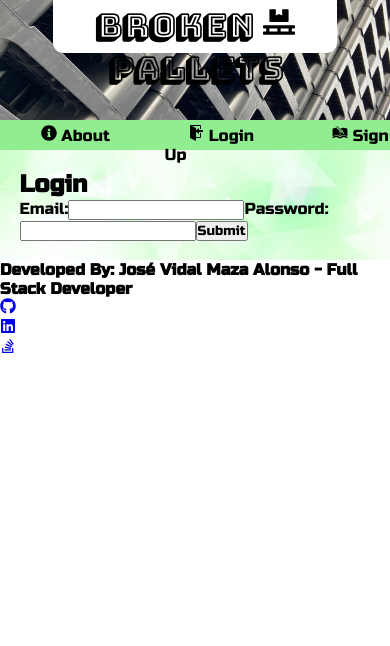
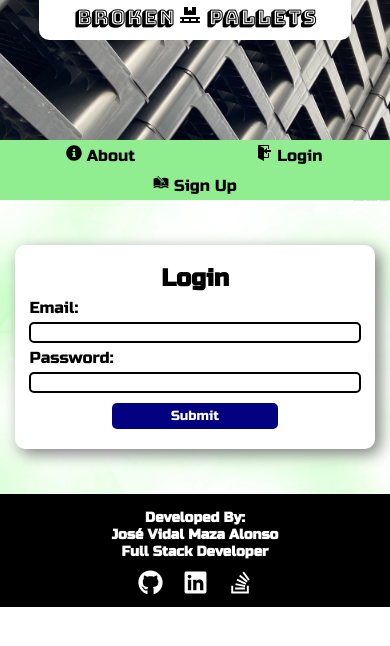
Before and after one commit to josevidmal/jvma-broken-pallets, a React (Create React App) app in the folder client/: page /login in a window 390 px wide. Shown: the top 646 px of the page. Built offline with nearby package versions, Linux system fonts and the light colour scheme; a web font is replaced by a local one.

Commit message:
Adding code to App.css to set style to login and signup form. Fixed code for header, footer and about sections to make them responsive with extra small screens. Added code with classNames to Home.js, Login.js, Signup.js, Profile.js, MyOffersList, CreateOfferForm, AllOffersList and MyPurchasesList.

```diff
--- a/client/src/App.css
+++ b/client/src/App.css
@@ -1,6 +1,6 @@
 header {
-    width: 100vw;
-    height: 150px;
+    width: 100%;
+    height: 200px;
     background-image: url("./assets/images/recycled-plastic-pallets.png");
     background-position: center;
     background-size: cover;
@@ -10,14 +10,15 @@ header {
 }
 
 header h1 {
-    flex-basis: 73%;
-    height: 35%;
+    flex-basis: 80%;
+    height: 40px;
     color: black;
     text-align: center;
     background-color: white;
     border-radius: 0px 0px 10px 10px;
     font-family: 'Bungee Shade';
-    padding: 5px 0px;
+    font-size: 20px;
+    padding: 5px 5px;
 }
 
 li {
@@ -27,30 +28,33 @@ li {
 nav {
     flex-basis: 100%;
     align-self: flex-end;
-    height: 20%;
     background-color: lightgreen;
-    padding: 5px 0px;
 }
 
 nav ul {
     text-align: center;
+    display: flex;
+    flex-wrap: wrap;
+    justify-content: space-evenly;
+    align-content: space-between;
 }
 
 .home-nav-li {
     display: inline;
-    margin: 0% 10%;
+    flex-basis: 40%;
+    margin: 5px 10px;
     text-align: center;
 }
 
 .seller-nav-li {
     display: inline;
-    margin: 0% 3%;
+    margin: 5px 10px;
     text-align: center;
 }
 
 .recycler-nav-li {
     display: inline;
-    margin: 0% 3%;
+    margin: 5px 10px;
     text-align: center;
 }
 
@@ -64,14 +68,27 @@ nav ul {
 }
 
 .links:hover {
-    color: rgb(40, 40, 255);
+    color: rgb(66, 66, 255);
 }
 
 .main-container {
     background-image: url("./assets/images/light-green-background.webp");
     background-position: center;
     background-size: cover;
-    padding: 5% 5%;
+    padding: 35px 15px;
+}
+
+.section-cards {
+    background-color: white;
+    padding: 4% 4%;
+    border-radius: 10px;
+    box-shadow: 5px 5px 15px gray;
+    margin: 10px 0px;
+}
+
+.section-headings {
+    text-align: center;
+    margin: 5px 5px;
 }
 
 #about-section {
@@ -79,10 +96,6 @@ nav ul {
     flex-wrap: wrap;
     justify-content: center;
     align-content: space-between;
-    background-color: white;
-    padding: 4% 4%;
-    border-radius: 10px;
-    box-shadow: 5px 5px 15px gray;
 }
 
 #home-image {
@@ -94,4 +107,65 @@ nav ul {
 #about-section p {
     text-align: justify;
     margin-bottom: 10px;
+    font-size: 12px;
 }
+
+.form-inputs, .form-selects {
+    width: 100%;
+    padding: 1px 5px;
+    border: 2px solid black;
+    border-radius: 5px;
+    font-family: monospace;
+    margin: 5px 0px;
+}
+
+.form-inputs:focus, .form-selects:focus {
+    outline: none;
+    border: 2px solid orange;
+}
+
+.forms div {
+    text-align: center;
+}
+
+.btns {
+    color: white;
+    width: 50%;
+    padding: 5px;
+    border: none;
+    border-radius: 5px;
+    background-color: navy;
+    margin: 5px 0px;
+}
+
+#login-form button:hover {
+    background-color:  rgb(66, 66, 255);
+    cursor: pointer;
+}
+
+#login-required, #login-error {
+    color: red;
+}
+
+footer {
+    background-color: black;
+    color: white;
+    text-align: center;
+    font-size: 14px;
+    padding: 5px 5px;
+}
+
+footer h4 {
+    margin: 10px 10px;
+}
+
+footer ul li {
+    display: inline;
+    font-size: 25px;
+    margin: 10px 10px;
+}
+
+.footer-links {
+    display: inline;
+    color: white;
+}
--- a/client/src/components/AllOffersList/index.js
+++ b/client/src/components/AllOffersList/index.js
@@ -41,10 +41,10 @@ const AllOffersList = () => {
     }
 
     return (
-        <section>
-            <h2>All Offers</h2>
+        <section id="allOffers-section">
+            <h2 className="section-headings">All Offers</h2>
             {offers.map((offer) => (
-                <div key={offer._id}>
+                <div className="section-cards" key={offer._id}>
                     <h4>Offer ID: {offer._id}</h4>
                     <ul>
                         <li>Seller: {offer.seller}</li>
@@ -59,9 +59,11 @@ const AllOffersList = () => {
                         <li>Date Created: {offer.dateCreated}</li>
                     </ul>
                     <img src={require(`../../assets/images/${offer.image}`)} alt='damaged-plastic-pallets'/>
-                    <button onClick={() => handleSaveOffer(offer._id)}>Buy</button>
+                    <div>
+                        <button className="btns" onClick={() => handleSaveOffer(offer._id)}>Buy</button>
+                    </div>
                     {error && (
-                        <p>{error.message}</p>
+                        <p className="error-messages">{error.message}</p>
                     )}
                 </div>
             ))}
--- a/client/src/components/CreateOfferForm/index.js
+++ b/client/src/components/CreateOfferForm/index.js
@@ -118,11 +118,12 @@ const CreateOfferForm = () => {
     }
 
     return (
-        <section>
-            <h2>Create Offer</h2>
-            <form onSubmit={handleFormSubmit}>
+        <section id="createOffer-section" className="section-cards">
+            <h2 className="section-headings">Create Offer</h2>
+            <form id="createOffer-form" className="forms" onSubmit={handleFormSubmit}>
                 <label htmlFor="palletQty">Pallet Quantity:</label>
                 <input
+                    className="form-inputs"
                     name="palletQty"
                     type="number"
                     value={palletQty}
@@ -130,32 +131,34 @@ const CreateOfferForm = () => {
                 />
                 <label htmlFor="price">Price:</label>
                 <input
+                    className="form-inputs"
                     name="price"
                     type="number"
                     value={price}
                     onChange={handleChange}
                 />
                 <label htmlFor="material">Material:</label>
-                <select name="material" defaultValue="" onChange={handleChange}>
+                <select className="form-selects" name="material" defaultValue="" onChange={handleChange}>
                     <option value=""></option>
                     <option value="HDPE">HDPE</option>
                     <option value="PP">PP</option>
                 </select>
                 <label htmlFor="dimension">Dimension:</label>
-                <select name="dimension" defaultValue="" onChange={handleChange}>
+                <select className="form-selects" name="dimension" defaultValue="" onChange={handleChange}>
                     <option value=""></option>
                     <option value='48" x 40"'>48" x 40"</option>
                     <option value='48" x 48"'>48" x 48"</option>
                 </select>
                 <label htmlFor="address">Address:</label>
                 <input
+                    className="form-inputs"
                     name="address"
                     type="text"
                     value={address}
                     onChange={handleChange}
                 />
                 <label htmlFor="state">State:</label>
-                <select name="state" defaultValue="" onChange={handleChange}>
+                <select className="form-selects" name="state" defaultValue="" onChange={handleChange}>
                     <option value=""></option>
                     <option value="Aguascalientes">Aguascalientes</option>
                     <option value="Baja California">Baja California</option>
@@ -192,18 +195,21 @@ const CreateOfferForm = () => {
                 </select>
                 <label htmlFor="image">Image:</label>
                 <input
+                    className="form-inputs"
                     name="image"
                     type="text"
                     value={image}
                     onChange={handleChange}
                 />
                 {requiredField && (
-                    <p>{requiredField}</p>
+                    <p className="required-fields">{requiredField}</p>
                 )}
-                <button type="submit">Create Offer</button>
+                <div>
+                    <button className="btns" type="submit">Create Offer</button>
+                </div>
             </form>
             {error && (
-                <p>{error.message}</p>
+                <p className="error-messages">{error.message}</p>
             )}
         </section>
     );
--- a/client/src/components/Footer/index.js
+++ b/client/src/components/Footer/index.js
@@ -4,11 +4,11 @@ import { FaGithub, FaLinkedin, FaStackOverflow } from 'react-icons/fa';
 const Footer = () => {
     return (
         <footer>
-            <h4>Developed By: José Vidal Maza Alonso - Full Stack Developer</h4>
+            <h4>Developed By:<br></br>José Vidal Maza Alonso<br></br>Full Stack Developer</h4>
             <ul>
-                <li><a href="https://github.com/josevidmal"><FaGithub /></a></li>
-                <li><a href="https://www.linkedin.com/in/jose-vidal-maza-alonso-73477646/"><FaLinkedin /></a></li>
-                <li><a href="https://stackoverflow.com/users/17156054/jos%c3%a9-vidal"><FaStackOverflow /></a></li>
+                <li><a className="footer-links" href="https://github.com/josevidmal"><FaGithub /></a></li>
+                <li><a className="footer-links" href="https://www.linkedin.com/in/jose-vidal-maza-alonso-73477646/"><FaLinkedin /></a></li>
+                <li><a className="footer-links" href="https://stackoverflow.com/users/17156054/jos%c3%a9-vidal"><FaStackOverflow /></a></li>
             </ul>
         </footer>
     )
--- a/client/src/components/Header/index.js
+++ b/client/src/components/Header/index.js
@@ -24,8 +24,8 @@ const Header = () => {
                         </ul>
                     ) : (
                         <ul>
-                            <li className="recycler-nav-li"><Link className="links" to="/allOffers"><MdLocalOffer />All Offers</Link></li>
-                            <li className="recycler-nav-li"><Link className="links" to="/me/myPurchases"><FaTruck />My Purchases</Link></li>
+                            <li className="recycler-nav-li"><Link className="links" to="/allOffers"><MdLocalOffer /> All Offers</Link></li>
+                            <li className="recycler-nav-li"><Link className="links" to="/me/myPurchases"><FaTruck /> My Purchases</Link></li>
                             <li className="recycler-nav-li"><Link className="links" to="/me"><BsFilePersonFill /> Profile</Link></li>
                             <li className="recycler-nav-li"><Link className="links" onClick={Auth.logout} to="/"><RiLogoutBoxRFill /> Logout</Link></li>
                         </ul>
--- a/client/src/components/MyOffersList/index.js
+++ b/client/src/components/MyOffersList/index.js
@@ -45,11 +45,11 @@ const MyOffersList = () => {
     }
 
     return (
-        <section>
-            <h2>My Offers</h2>
+        <section id="myOffers-section">
+            <h2 className="section-headings">My Offers</h2>
             {me.myOffers?.map((myOffer) => {
                 return (
-                    <div key={myOffer._id}>
+                    <div className="section-cards" key={myOffer._id}>
                         <h4>Offer ID: {myOffer._id}</h4>
                         <ul>
                             <li>Seller: {myOffer.seller}</li>
@@ -64,7 +64,9 @@ const MyOffersList = () => {
                             <li>Date Created: {myOffer.dateCreated}</li>
                         </ul>
                         <img src={require(`../../assets/images/${myOffer.image}`)} alt='damaged-pallets'/>
-                        <button onClick={() => handleDeleteOffer(myOffer._id)}>Delete</button>
+                        <div>
+                            <button className="btns" onClick={() => handleDeleteOffer(myOffer._id)}>Delete</button>
+                        </div>
                     </div>
                 );
             })}
--- a/client/src/components/MyPurchasesList/index.js
+++ b/client/src/components/MyPurchasesList/index.js
@@ -44,11 +44,11 @@ const MyPurchasesList = () => {
     }
 
     return (
-        <section>
-            <h2>My Purchases</h2>
+        <section id="myPurchases-section" className="section-cards">
+            <h2 className="section-headings">My Purchases</h2>
             {me.myPurchases?.map((myPurchase) => {
                 return (
-                    <div key={myPurchase._id}>
+                    <div className="section-cards" key={myPurchase._id}>
                         <h4>Order ID: {myPurchase._id}</h4>
                         <ul>
                             <li>Seller: {myPurchase.seller}</li>
@@ -62,7 +62,9 @@ const MyPurchasesList = () => {
                             <li>Status: {myPurchase.offerStatus}</li>
                         </ul>
                         <img src={require(`../../assets/images/${myPurchase.image}`)} alt='damaged-pallets' />
-                        <button onClick={() => handleRemovePurchase(myPurchase._id)}>Remove Purchase</button>
+                        <div>
+                            <button className="btns" onClick={() => handleRemovePurchase(myPurchase._id)}>Remove Purchase</button>
+                        </div>
                     </div>
                 );
             })}
--- a/client/src/pages/Home.js
+++ b/client/src/pages/Home.js
@@ -3,7 +3,7 @@ import CircularEconomy from '../assets/images/circular-economy.webp'
 
 const Home = () => {
     return (
-        <section id="about-section">
+        <section id="about-section" className="section-cards">
             <p>
                 Welcome to Broken Pallets, the web application where companies can offer their damaged
                 plastic pallets to recyclers, at a residual price of their original value. All with the
--- a/client/src/pages/Login.js
+++ b/client/src/pages/Login.js
@@ -49,11 +49,12 @@ const Login = () => {
     };
 
     return (
-        <section>
-            <h2>Login</h2>
-            <form onSubmit={handleFormSubmit}>
+        <section id="login-section" className="section-cards">
+            <h2 className="section-headings">Login</h2>
+            <form id="login-form" className="forms" onSubmit={handleFormSubmit}>
                 <label htmlFor="email">Email:</label>
                 <input
+                    className="form-inputs"
                     name="email"
                     type="email"
                     value={formState.email}
@@ -61,18 +62,21 @@ const Login = () => {
                 />
                 <label htmlFor="password">Password:</label>
                 <input
+                    className="form-inputs"
                     name="password"
                     type="password"
                     value={formState.password}
                     onChange={handleChange}
                 />
                 {requiredField && (
-                    <p>{requiredField}</p>
+                    <p className="required-fields">{requiredField}</p>
                 )}
-                <button type="submit">Submit</button>
+                <div>
+                    <button className="btns" type="submit">Submit</button>
+                </div>
             </form>
             {error && (
-                <p>{error.message}</p>
+                <p className="error-messages">{error.message}</p>
             )}
         </section>
     );
--- a/client/src/pages/Profile.js
+++ b/client/src/pages/Profile.js
@@ -18,8 +18,8 @@ const Profile = () => {
     }
 
     return (
-        <section>
-            <h2>User Information</h2>
+        <section id="profile-section" className="section-cards">
+            <h2 className="section-headings">User Information</h2>
             <ul>
                 <li>Name: {`${userData.firstName} ${userData.lastName}`}</li>
                 <li>Company: {`${userData.company}`}</li>
--- a/client/src/pages/Signup.js
+++ b/client/src/pages/Signup.js
@@ -69,11 +69,12 @@ const Signup = () => {
     };
 
     return (
-        <section>
-            <h2>Sign Up</h2>
-            <form onSubmit={handleFormSubmit}>
+        <section id="signup-section" className="section-cards">
+            <h2 className="section-headings">Sign Up</h2>
+            <form id="signup-form" className="forms" onSubmit={handleFormSubmit}>
                 <label htmlFor="firstName">First Name:</label>
                 <input
+                    className="form-inputs"
                     name="firstName"
                     type="text"
                     value={formState.firstName}
@@ -81,6 +82,7 @@ const Signup = () => {
                 />
                 <label htmlFor="lastName">Last Name:</label>
                 <input
+                    className="form-inputs"
                     name="lastName"
                     type="text"
                     value={formState.lastName}
@@ -88,6 +90,7 @@ const Signup = () => {
                 />
                 <label htmlFor="company">Company:</label>
                 <input
+                    className="form-inputs"
                     name="company"
                     type="text"
                     value={formState.company}
@@ -95,6 +98,7 @@ const Signup = () => {
                 />
                 <label htmlFor="username">Username:</label>
                 <input
+                    className="form-inputs"
                     name="username"
                     type="text"
                     value={formState.username}
@@ -102,6 +106,7 @@ const Signup = () => {
                 />
                 <label htmlFor="email">Email:</label>
                 <input
+                    className="form-inputs"
                     name="email"
                     type="email"
                     value={formState.email}
@@ -109,24 +114,27 @@ const Signup = () => {
                 />
                 <label htmlFor="password">Password:</label>
                 <input
+                    className="form-inputs"
                     name="password"
                     type="password"
                     value={formState.password}
                     onChange={handleChange}
                 />
                 <label htmlFor="userType">User Type:</label>
-                <select name="userType" defaultValue="" onChange={handleChange}>
+                <select className="form-selects" name="userType" defaultValue="" onChange={handleChange}>
                     <option value=""></option>
                     <option value="Seller">Seller</option>
                     <option value="Recycler">Recycler</option>
                 </select>
                 {requiredField && (
-                    <p>{requiredField}</p>
+                    <p className="required-fields">{requiredField}</p>
                 )}
-                <button type="submit">Submit</button>
+                <div>
+                    <button className="btns" type="submit">Submit</button>
+                </div>
             </form>
             {error && (
-                <p>{error.message}</p>
+                <p className="error-messages">{error.message}</p>
             )}
         </section>
     );
```
